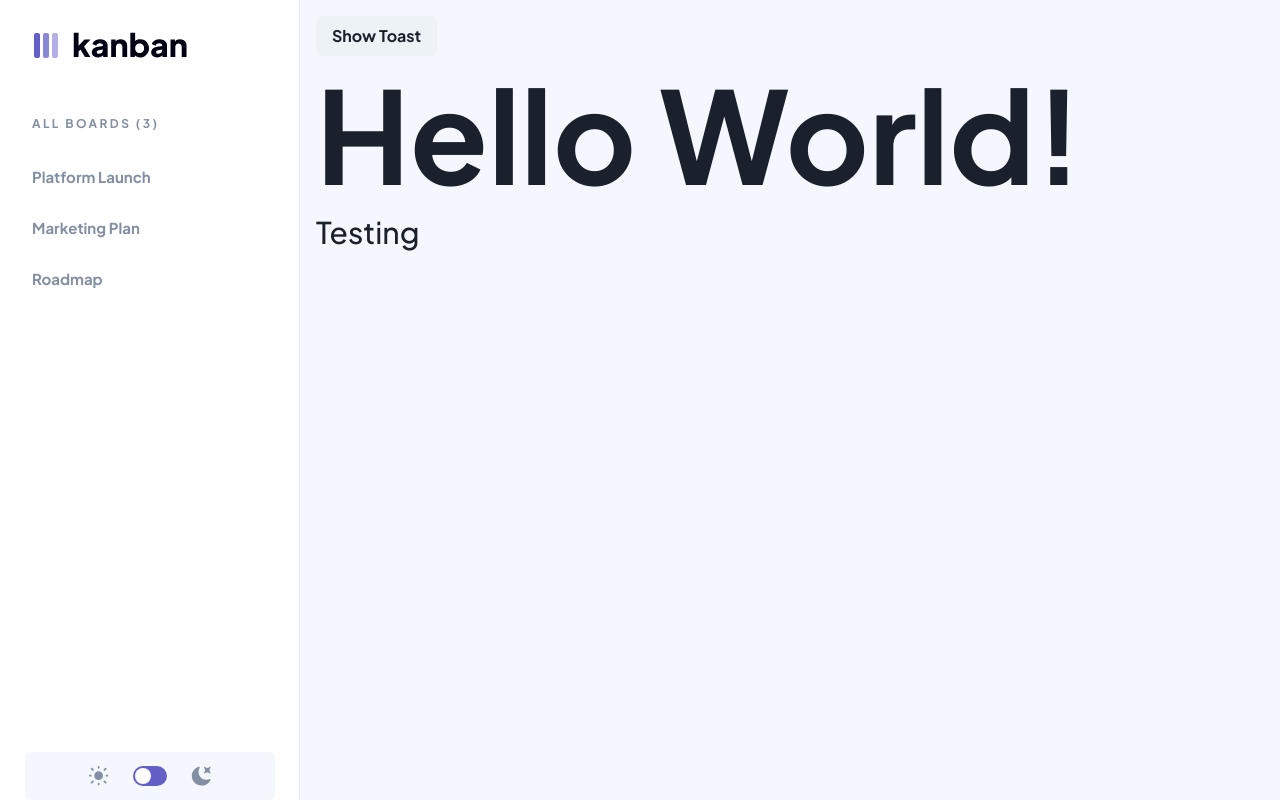
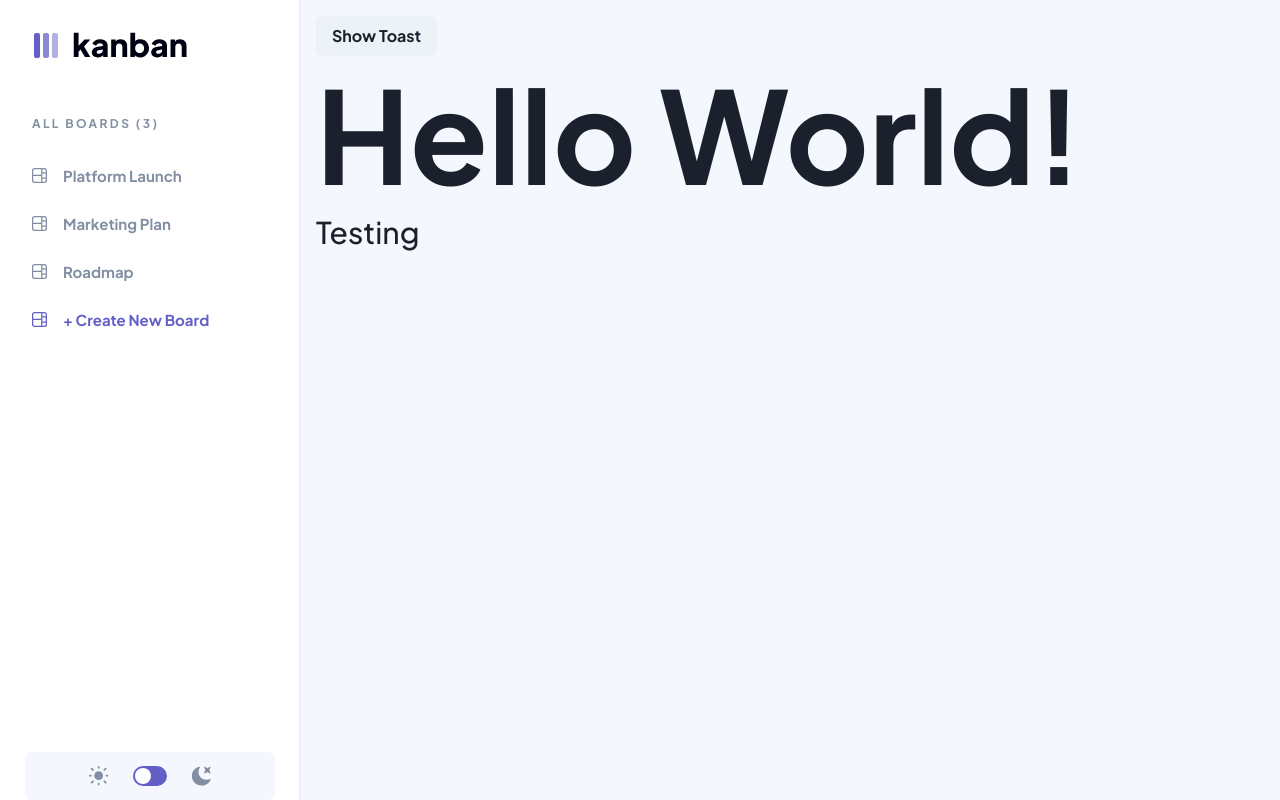
Before and after one commit to blp100/kanban-task-management-web-app, a Next.js app: page / in a window 1280 px wide. Built offline with nearby package versions, Linux system fonts and the light colour scheme.

Commit message:
feat: add New Board Button & fix NavItem spacing

```diff
--- a/src/components/nav-item.js
+++ b/src/components/nav-item.js
@@ -1,38 +1,37 @@
 "use client";
-import { Flex, Link } from "@chakra-ui/react";
+import { Flex, Link, createIcon } from "@chakra-ui/react";
 
-const NavItem = ({ icon, children, ...otherProps }) => {
+const IconBoard = createIcon({
+  displayName: "IconBoard",
+  viewBox: "0 0 16 16",
+  d: "M0 2.889A2.889 2.889 0 012.889 0H13.11A2.889 2.889 0 0116 2.889V13.11A2.888 2.888 0 0113.111 16H2.89A2.889 2.889 0 010 13.111V2.89zm1.333 5.555v4.667c0 .859.697 1.556 1.556 1.556h6.889V8.444H1.333zm8.445-1.333V1.333h-6.89A1.556 1.556 0 001.334 2.89v4.22h8.445zm4.889-1.333H11.11v4.444h3.556V5.778zm0 5.778H11.11v3.11h2a1.556 1.556 0 001.556-1.555v-1.555zm0-7.112V2.89a1.555 1.555 0 00-1.556-1.556h-2v3.111h3.556z",
+});
+
+const NavItem = ({ children, ...otherProps }) => {
   return (
     <Link
       display="block"
+      mr={6}
       href="#"
       style={{ textDecoration: "none" }}
       _focus={{ boxShadow: "none" }}
     >
       <Flex
         align="center"
-        py="4"
-        borderRadius="lg"
+        h={12}
+        borderRightRadius="full"
         role="group"
         cursor="pointer"
+        textStyle="headingM"
+        color="mediumGrey"
         _hover={{
-          bg: "cyan.600",
+          bg: "mainPurple",
           color: "white",
         }}
-        textStyle="headingM"
-        color="mediumGrey"
         {...otherProps}
+        gap={4}
       >
-        {/* {icon && (
-            <Icon
-              mr="4"
-              fontSize="16"
-              _groupHover={{
-                color: "white",
-              }}
-              as={icon}
-            />
-          )} */}
+        <IconBoard _hover={{ fill: "#ffffff" }} />
         {children}
       </Flex>
     </Link>
--- a/src/components/sidebar.js
+++ b/src/components/sidebar.js
@@ -37,6 +37,9 @@ const Sidebar = ({ onClose, linkItems, ...otherProps }) => {
           {link.name}
         </NavItem>
       ))}
+      <NavItem key="createBroad" pl={8} color="mainPurple">
+        {"+ Create New Board"}
+      </NavItem>
       <Spacer />
       <ThemeToggleSwitch borderRadius={6} />
     </Flex>
```
